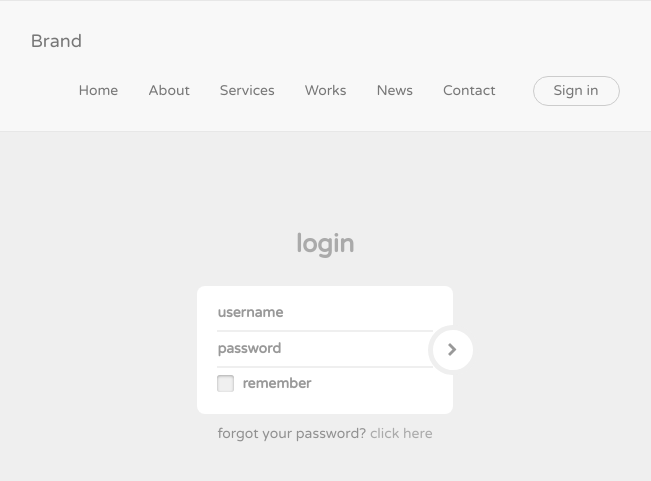
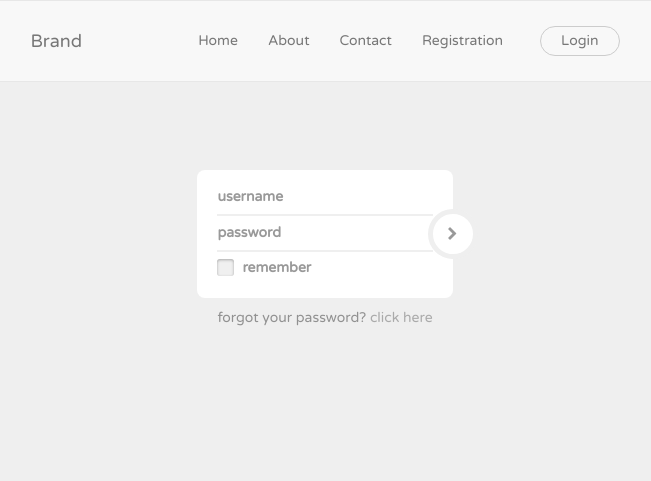
Before and after one commit to isogunro/finalproject, a Node server app: page /admin/ in a window 1280 px wide. Shown: the top 481 px of the page, without its empty margins (315-966 px from the left). Run offline with Node 20, Linux system fonts and the light colour scheme; some libraries are stand-ins or nearby versions.

Commit message:
Modified handlebars

```diff
--- a/views/adminLogin.handlebars
+++ b/views/adminLogin.handlebars
@@ -2,7 +2,7 @@
 <!-- LOGIN FORM -->
 <div class="container">
 <div class="text-center" style="padding:50px 0">
-	<div class="logo">login</div>
+	<!-- <div class="logo">login</div> -->
 	<!-- Main Form -->
 	<div class="login-form-1">
 		<form id="login-form" class="text-left">
--- a/views/layouts/main.handlebars
+++ b/views/layouts/main.handlebars
@@ -37,14 +37,14 @@
          <!-- Collect the nav links, forms, and other content for toggling -->
          <div class="collapse navbar-collapse" id="navbar-collapse-2">
            <ul class="nav navbar-nav navbar-right">
-             <li><a href="#">Home</a></li>
-             <li><a href="#">About</a></li>
-             <li><a href="#">Services</a></li>
-             <li><a href="#">Works</a></li>
-             <li><a href="#">News</a></li>
-             <li><a href="#">Contact</a></li>
+             <li><a href="/">Home</a></li>
+             <li><a href="/about">About</a></li>
+            <!-- <li><a href="#">Services</a></li>
+             <li><a href="#">Works</a></li>-->
+             <li><a href="/contact">Contact</a></li>
+             <li><a href="/registration">Registration</a></li>
              <li>
-               <a class="btn btn-default btn-outline btn-circle"  data-toggle="collapse" href="#nav-collapse2" aria-expanded="false" aria-controls="nav-collapse2">Sign in</a>
+               <a class="btn btn-default btn-outline btn-circle" href="/admin">Login</a>
              </li>
            </ul>
            <div class="collapse nav navbar-nav nav-collapse" id="nav-collapse2">
```
